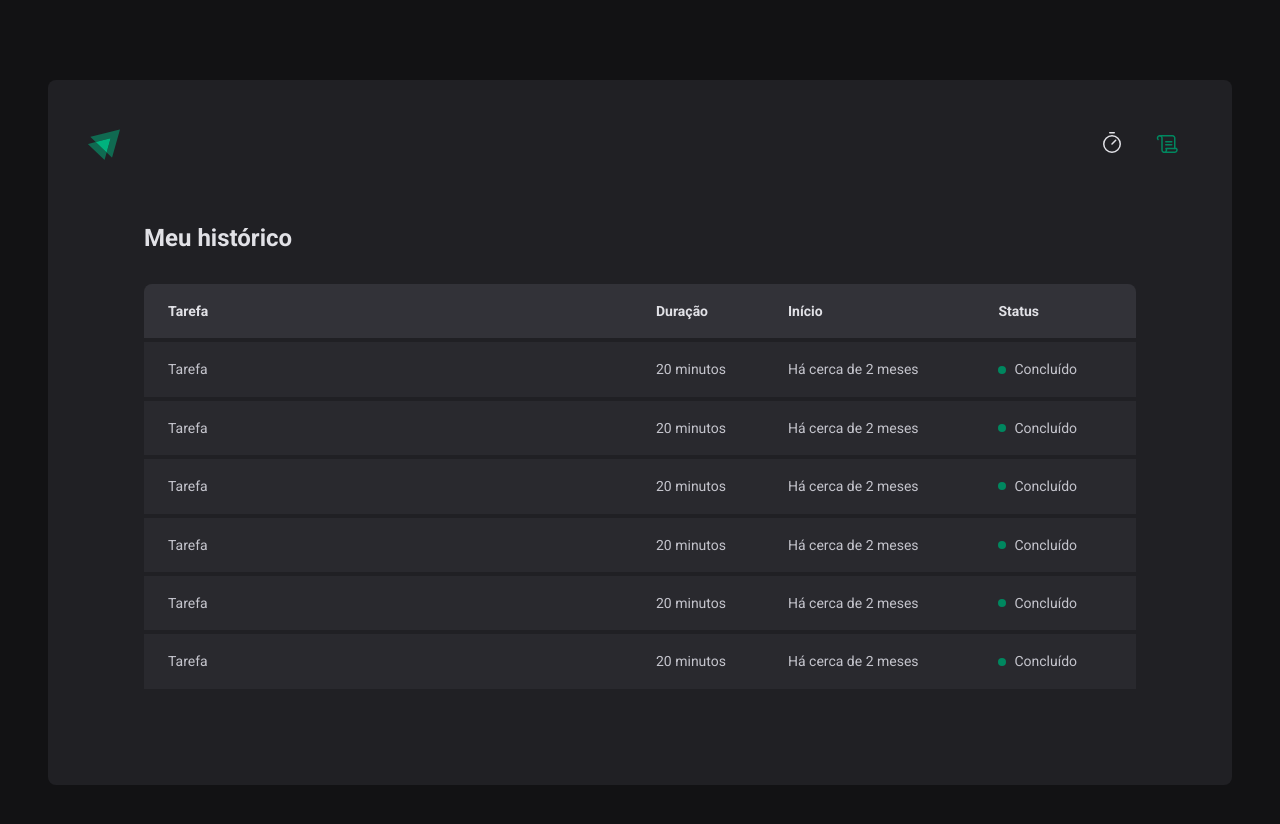
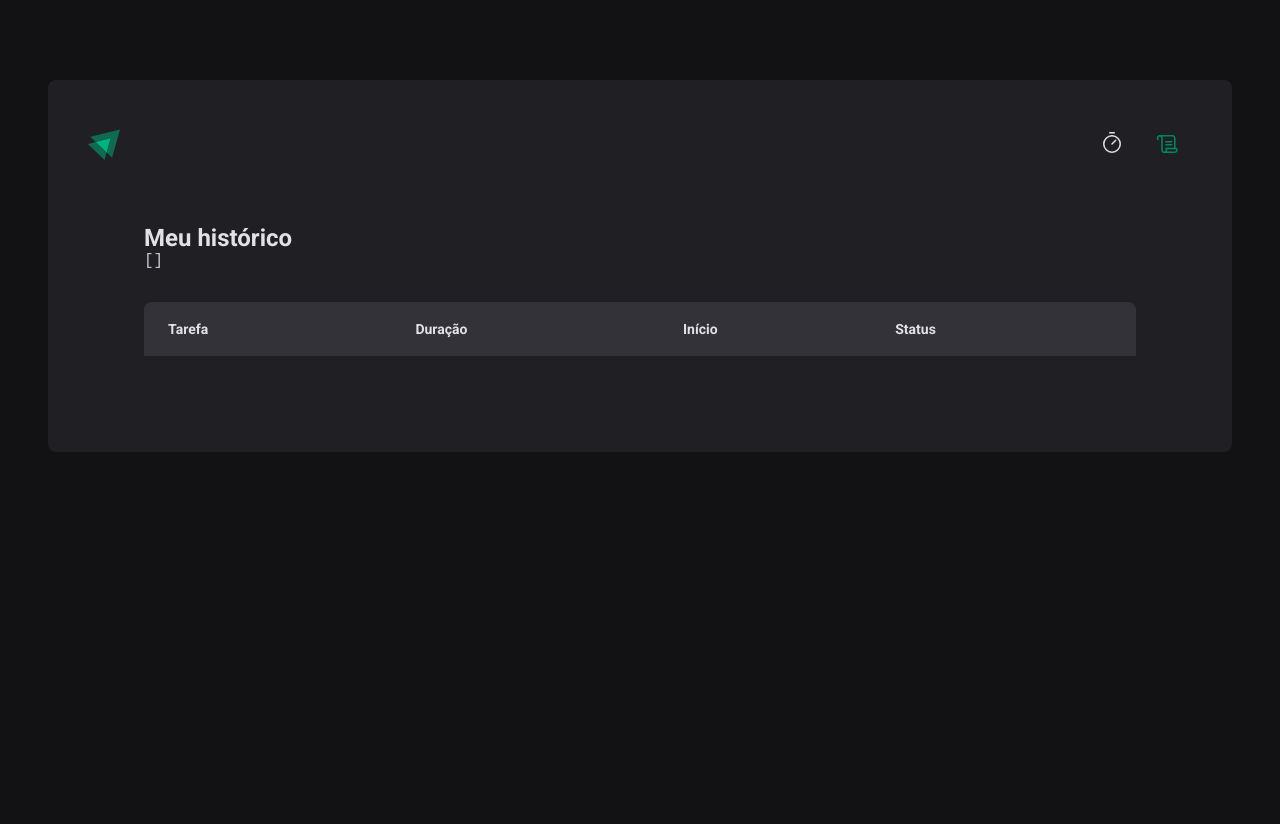
Before and after one commit to ExiledSpirit/rocketseat, a React (Vite) app in the folder 02-ignite-timer/: page /history in a window 1280 px wide. Shown: the top 824 px of the page. After the commit the page ends 800 px from the top, so only its background shows below. Built offline with nearby package versions, Linux system fonts and the light colour scheme.

Commit message:
Finalizando aula 5/6 do projeto 2

```diff
--- a/02-ignite-timer/src/App.tsx
+++ b/02-ignite-timer/src/App.tsx
@@ -3,13 +3,16 @@ import { Router } from './Router'
 import { GlobalStyle } from './styles/global'
 import { defaultTheme } from './styles/themes/default'
 import { BrowserRouter } from 'react-router-dom'
+import { CyclesContextProvider } from './contexts/CyclesContext'
 
 export function App() {
   return (
     <ThemeProvider theme={defaultTheme}>
       <GlobalStyle />
       <BrowserRouter>
-        <Router />
+        <CyclesContextProvider>
+          <Router />
+        </CyclesContextProvider>
       </BrowserRouter>
     </ThemeProvider>
   )
--- /dev/null
+++ b/02-ignite-timer/src/contexts/CyclesContext.tsx
@@ -0,0 +1,102 @@
+import { ReactNode, createContext, useState } from "react";
+
+interface CreateCycleData {
+  task: string;
+  minutesAmount: number;
+}
+
+interface Cycle {
+  id: string;
+  task: string;
+  minutesAmount: number;
+  startDate: Date;
+  interruptedDate?: Date;
+  finishedDate?: Date;
+}
+
+interface CyclesContextType {
+  cycles: Cycle[];
+  activeCycle: Cycle | undefined;
+  activeCycleId: String | null;
+  amountSecondsPassed: number;
+  markCurrentCycleAsFinished: () => void;
+  setSecondsPassed: (seconds: number) => void;
+  createNewCycle: (date: CreateCycleData) => void;
+  interruptCurrentCycle: () => void;
+}
+
+export const CyclesContext = createContext({} as CyclesContextType);
+
+interface CyclesContextProviderProps {
+  children: ReactNode;
+}
+
+export function CyclesContextProvider({ children }: CyclesContextProviderProps) {
+  const [cycles, setCycles] = useState<Cycle[]>([]);
+  const [activeCycleId, setActiveCycleId] = useState<string | null>(null);
+  const [amountSecondsPassed, setAmountSecondsPassed] = useState(0);
+
+  const activeCycle = cycles.find((cycle) => cycle.id === activeCycleId);
+
+  function markCurrentCycleAsFinished() {
+    setCycles(cycles =>
+      cycles.map(cycle => {
+        if (cycle.id === activeCycleId) {
+          return {...cycle, interruptedDate: new Date()};
+        } else {
+          return cycle;
+        }
+      }),
+    );
+  }
+
+  function setSecondsPassed(seconds: number) {
+    setAmountSecondsPassed(seconds);
+  }
+
+  function createNewCycle(data: CreateCycleData) {
+    const id = String(new Date().getTime());
+
+    const newCycle: Cycle = {
+      id,
+      task: data.task,
+      minutesAmount: data.minutesAmount,
+      startDate: new Date(),
+    }
+
+    setCycles(updatedTasks => [...updatedTasks, newCycle]);
+    setActiveCycleId(id);
+    setAmountSecondsPassed(0);
+  }
+
+  function interruptCurrentCycle() {
+    setCycles(cycles =>
+      cycles.map(cycle => {
+        if (cycle.id === activeCycleId) {
+          return {...cycle, interruptedDate: new Date()};
+        } else {
+          return cycle;
+        }
+      }),
+    );
+
+    setActiveCycleId(null);
+  }
+
+  return (
+    <CyclesContext.Provider
+      value={{
+        cycles,
+        activeCycle,
+        activeCycleId,
+        markCurrentCycleAsFinished,
+        amountSecondsPassed,
+        setSecondsPassed,
+        createNewCycle,
+        interruptCurrentCycle,
+      }}
+    >
+      {children}
+    </CyclesContext.Provider>
+  )
+}
--- a/02-ignite-timer/src/pages/History/index.tsx
+++ b/02-ignite-timer/src/pages/History/index.tsx
@@ -1,9 +1,24 @@
+import { useContext } from 'react'
 import { HistoryCointainer, HistoryList, Status } from './styles'
+import { CyclesContext } from '../../contexts/CyclesContext'
+import { formatDistanceToNow } from 'date-fns/esm';
+import ptBR from 'date-fns/esm/locale/pt-BR/index.js';
 
 export function History() {
+  const { cycles } = useContext(CyclesContext);
+
+  function formatDate(date: Date) {
+    return formatDistanceToNow(date, {
+      addSuffix: true,
+      locale: ptBR,
+    })
+  }
+
   return (
     <HistoryCointainer>
       <h1>Meu histórico</h1>
+
+      <pre>{JSON.stringify(cycles, null, 2)}</pre>
 
       <HistoryList>
         <table>
@@ -16,54 +31,30 @@ export function History() {
             </tr>
           </thead>
           <tbody>
-            <tr>
-              <td>Tarefa</td>
-              <td>20 minutos</td>
-              <td>Há cerca de 2 meses</td>
-              <td>
-                <Status statusColor="green">Concluído</Status>
-              </td>
-            </tr>
-            <tr>
-              <td>Tarefa</td>
-              <td>20 minutos</td>
-              <td>Há cerca de 2 meses</td>
-              <td>
-                <Status statusColor="green">Concluído</Status>
-              </td>
-            </tr>
-            <tr>
-              <td>Tarefa</td>
-              <td>20 minutos</td>
-              <td>Há cerca de 2 meses</td>
-              <td>
-                <Status statusColor="green">Concluído</Status>
-              </td>
-            </tr>
-            <tr>
-              <td>Tarefa</td>
-              <td>20 minutos</td>
-              <td>Há cerca de 2 meses</td>
-              <td>
-                <Status statusColor="green">Concluído</Status>
-              </td>
-            </tr>
-            <tr>
-              <td>Tarefa</td>
-              <td>20 minutos</td>
-              <td>Há cerca de 2 meses</td>
-              <td>
-                <Status statusColor="green">Concluído</Status>
-              </td>
-            </tr>
-            <tr>
-              <td>Tarefa</td>
-              <td>20 minutos</td>
-              <td>Há cerca de 2 meses</td>
-              <td>
-                <Status statusColor="green">Concluído</Status>
-              </td>
-            </tr>
+            {
+              cycles.map(cycle => {
+                return (
+                  <tr>
+                    <td>{cycle.task}</td>
+                    <td>{cycle.minutesAmount}</td>
+                    <td>{formatDate(cycle.startDate)}</td>
+                    <td>
+                      {cycle.finishedDate && (
+                        <Status statusColor="green">Concluído</Status>
+                      )}
+
+                      {cycle.interruptedDate && (
+                        <Status statusColor="red">Interrompido</Status>
+                      )}
+
+                      {!cycle.finishedDate && !cycle.interruptedDate && (
+                        <Status statusColor="yellow">Em andamento</Status>
+                      )}
+                    </td>
+                  </tr>
+                )
+              })
+            }
           </tbody>
         </table>
       </HistoryList>
--- a/02-ignite-timer/src/pages/Home/components/Countdown/index.tsx
+++ b/02-ignite-timer/src/pages/Home/components/Countdown/index.tsx
@@ -1,11 +1,16 @@
 import { useContext, useEffect, useState } from "react";
 import { CountdownContainer, Separator } from "./styles";
-import { CyclesContext } from "../..";
 import { differenceInSeconds } from "date-fns";
+import { CyclesContext } from "../../../../contexts/CyclesContext";
 
 export function Countdown() {
-  const { activeCycle, activeCycleId, markCurrentCycleAsFinished } = useContext(CyclesContext);
-  const [amountSecondsPassed, setAmountSecondsPassed] = useState(0);
+  const {
+    activeCycle,
+    activeCycleId,
+    markCurrentCycleAsFinished,
+    amountSecondsPassed,
+    setSecondsPassed
+  } = useContext(CyclesContext);
 
   const totalSeconds = activeCycle ? activeCycle.minutesAmount * 60 : 0;
   const currentSeconds = activeCycle ? totalSeconds - amountSecondsPassed : 0;
@@ -30,10 +35,10 @@ export function Countdown() {
         if (secondsDifference >= totalSeconds) {
           markCurrentCycleAsFinished();
 
-          setAmountSecondsPassed(totalSeconds);
+          setSecondsPassed(totalSeconds);
           clearInterval(interval);
         } else {
-          setAmountSecondsPassed(secondsDifference);
+          setSecondsPassed(secondsDifference);
         }
       }, 1000)
     }
@@ -42,7 +47,7 @@ export function Countdown() {
       clearInterval(interval);
     }
 
-  }, [activeCycle, totalSeconds, activeCycleId, markCurrentCycleAsFinished])
+  }, [activeCycle, totalSeconds, activeCycleId, markCurrentCycleAsFinished, setSecondsPassed])
 
   return (
     <CountdownContainer>
--- a/02-ignite-timer/src/pages/Home/components/NewCycleForm/index.tsx
+++ b/02-ignite-timer/src/pages/Home/components/NewCycleForm/index.tsx
@@ -1,8 +1,10 @@
 import { useContext } from "react";
 import { FormContainer, MinutesAmountInput, TaskInput } from "./styles";
-import { CyclesContext } from "../..";
+import { useFormContext } from "react-hook-form";
+import { CyclesContext } from "../../../../contexts/CyclesContext";
 
 export function NewCycleForm() {
+  const { register } = useFormContext();
   const { activeCycle } = useContext(CyclesContext);
 
   return (
```
Also changed, not shown: 02-ignite-timer/src/pages/Home/index.tsx (+17 -73 lines).
